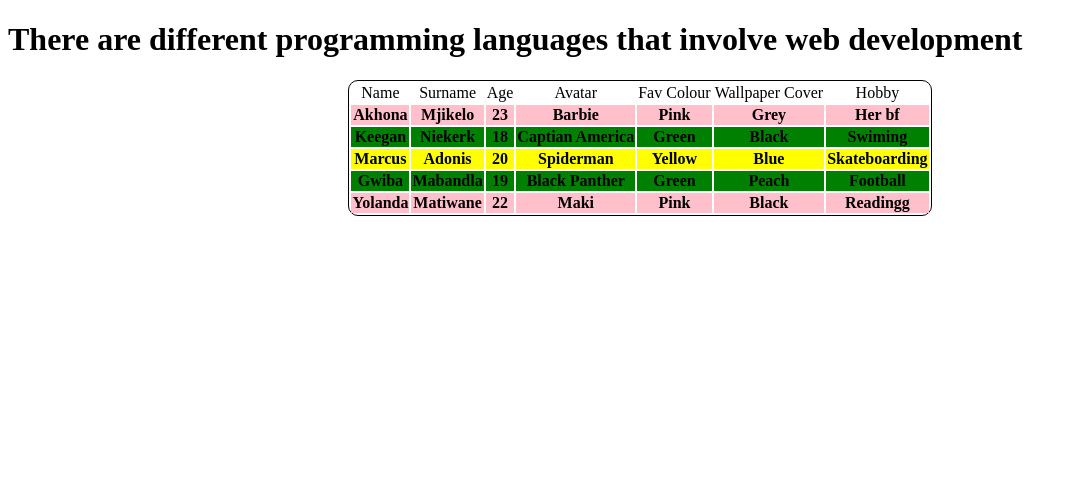
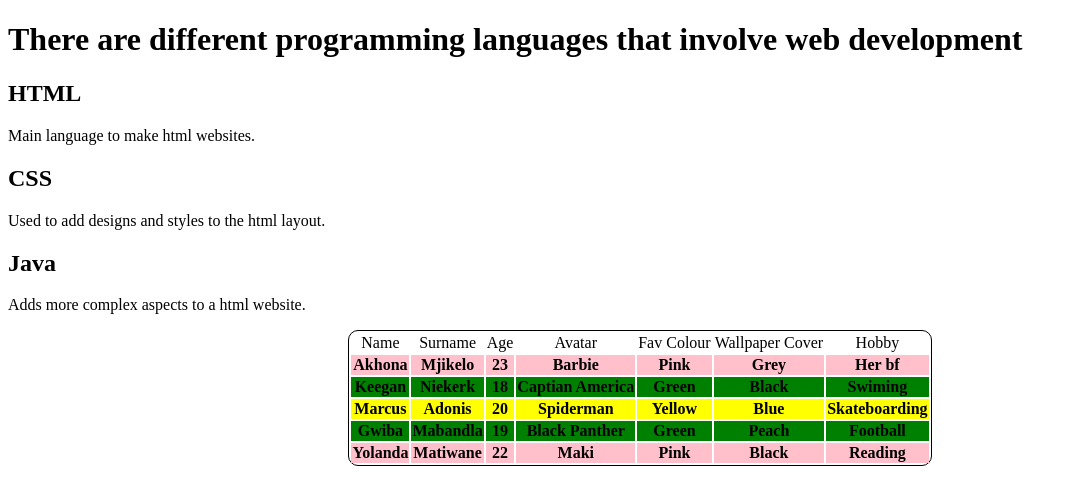
Before and after one commit to Chlowus/wednesday, a plain HTML site: page index.html in a window 1280 px wide. Shown: the whole page, without its empty margins (0-1078 px from the left). Drawn offline with Linux system fonts and the light colour scheme.

Commit message:
added text

```diff
--- a/index.html
+++ b/index.html
@@ -8,6 +8,18 @@
 <body>
     <main>
     <h1>There are different programming languages that involve web development</h1>
+    <h2>HTML</h2>
+    <p>
+Main language to make html websites.
+    </p>
+    <h2>CSS</h2>
+    <p>
+Used to add designs and styles to the html layout.
+    </p>
+    <h2>Java</h2>
+    <p>
+Adds more complex aspects to a html website.
+    </p>
 
     <table border="0" align="center" style="border-radius: 10px; border: 1px solid black;">
 
@@ -82,7 +94,7 @@
                         <th align="center">Maki</th>
                         <th align="center">Pink</th>
                         <th align="center">Black</th>
-                        <th align="center"><b>Readingg</b></th>
+                        <th align="center"><b>Reading</b></th>
                         </tr>
                      </tbody>
         </table>
```
